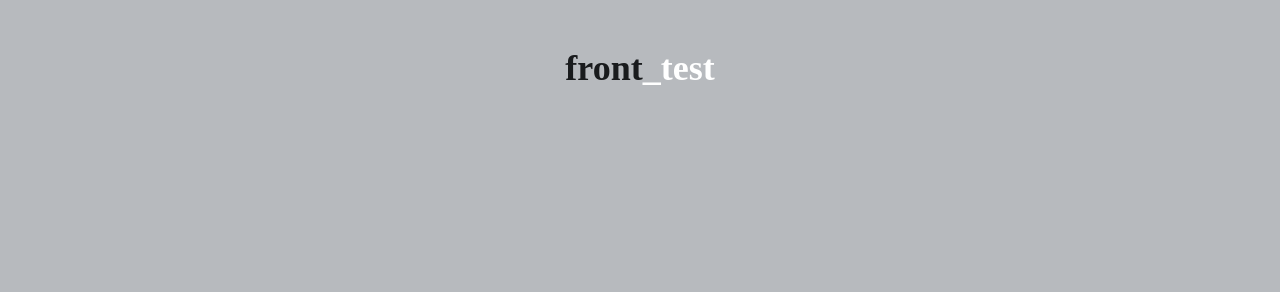
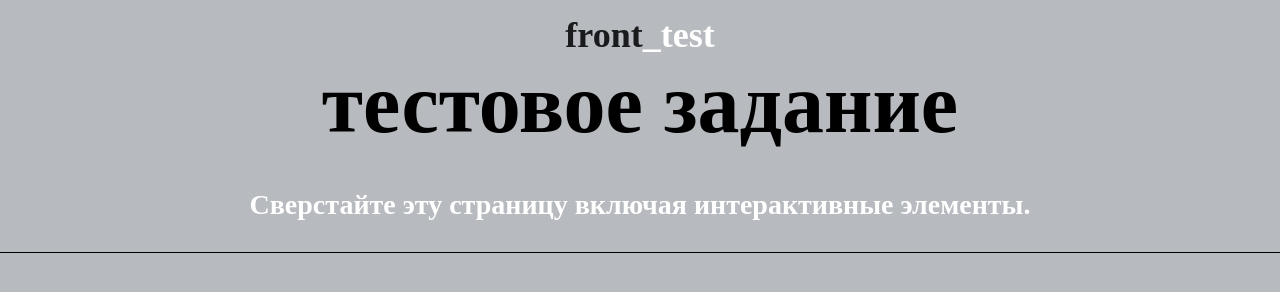
Before and after one commit to kedroviy/Bbrandeforge-test, a website built with webpack: page src/index.html in a window 1280 px wide. Built offline with nearby package versions, Linux system fonts and the light colour scheme; a web font is replaced by a local one.

Commit message:
feat: header done

```diff
--- a/src/index.html
+++ b/src/index.html
@@ -13,8 +13,12 @@
             <div>
                 <p>front<span>_test</span></p>
             </div>
-            <div></div>
-            <div></div>
+            <div>
+                <h1>тестовое задание</h1>
+            </div>
+            <div>
+                <p>Сверстайте эту страницу включая интерактивные элементы.</p>
+            </div>
         </header>
         <main></main>
         <footer></footer>
--- a/src/scss/style.scss
+++ b/src/scss/style.scss
@@ -2,12 +2,22 @@
 
 body{
     background-color: #B7BABE;
+    margin: 0;
+    padding: 0;
+    .wrapper{
 
-    .wrapper{
+        header{
+            display: flex;
+            flex-direction: column;
+            align-items: center;
+            width: 100%;
+            border-bottom: 1px solid black;
 
             div:nth-child(1){
                 display: flex;
                 justify-content: center;
+                height: 90px;
+                margin-top: -25px;
 
                 >p{
                     font-family: 'Manrope';
@@ -22,5 +32,33 @@ body{
                     }
                 }
             }
+
+            div:nth-child(2){
+                margin: -75px 0 0px 0;
+
+                >h1{
+                    font-family: 'Manrope';
+                    font-style: normal;
+                    font-weight: bold;
+                    font-size: 84px;
+                    line-height: 115px;
+                    text-align: center;
                 }
             }
+
+            div:nth-child(3){
+                margin-top: -60px;
+
+                >p{
+                    font-family: 'Manrope';
+                    font-style: normal;
+                    font-weight: 600;
+                    font-size: 28px;
+                    line-height: 38px;
+                    text-align: center;
+                    color: #FFFFFF;
+                }
+            }
+        }
+    }
+}
```
Lines whose indentation alone changed are shown as unchanged.
